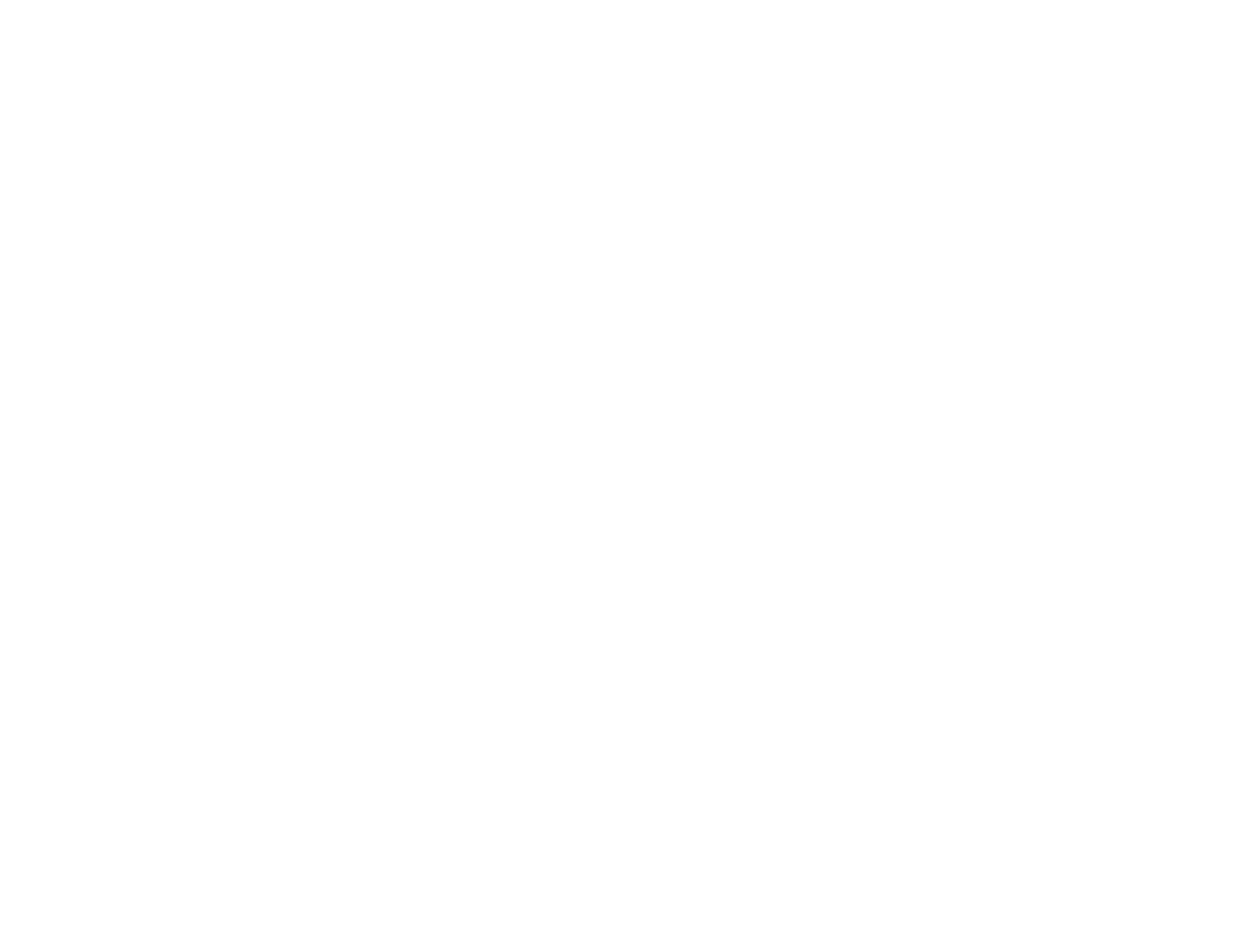
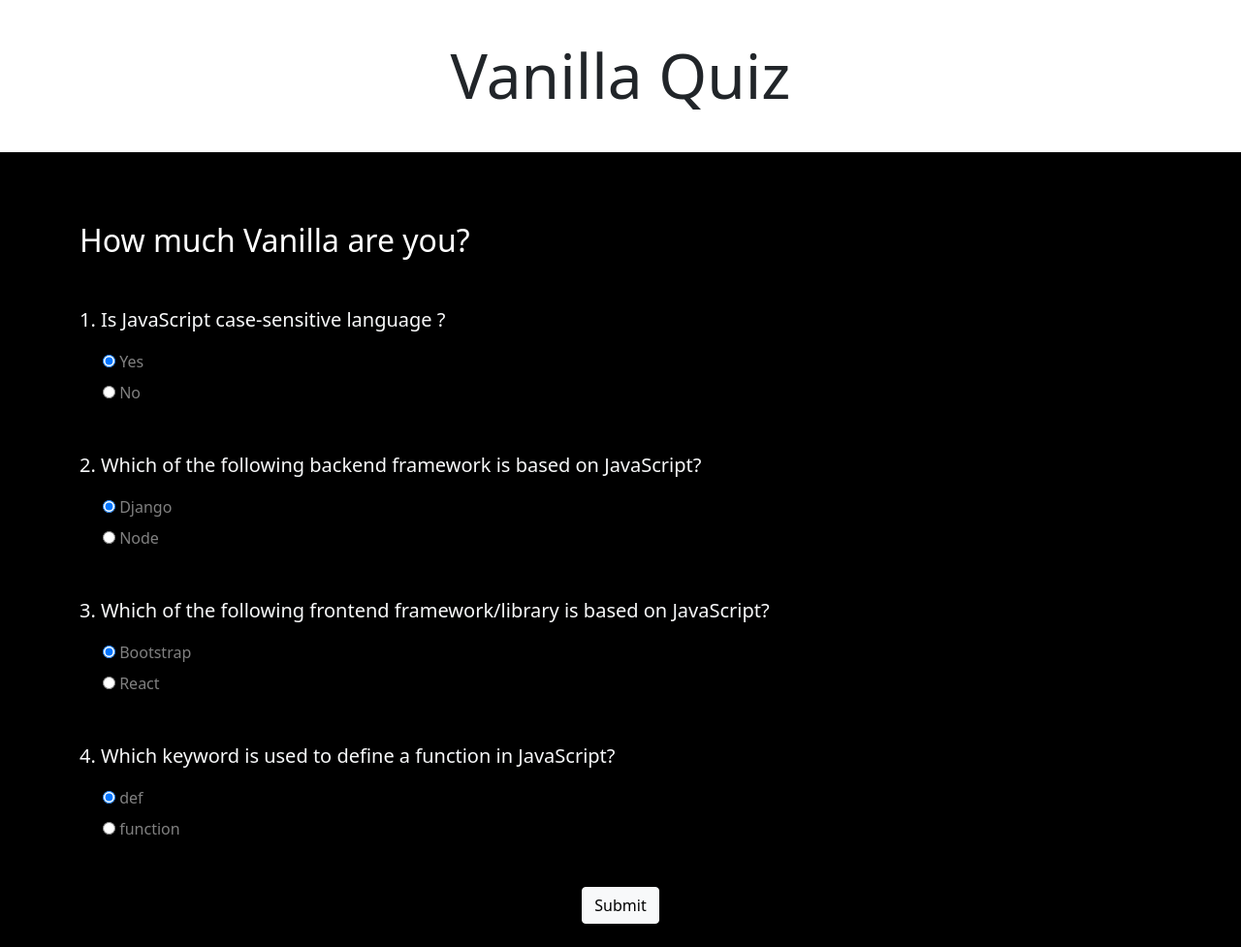
Before and after one commit to Sarthaknegigit/VanillaQuizApp, a plain HTML site: page index.html in a window 1280 px wide. Shown: the whole page at 97% size. Before the commit the page ends 800 px from the top, so only its background shows below. Drawn offline with nearby package versions, Linux system fonts and the light colour scheme.

Commit message:
Basic Frontend Done

```diff
--- a/index.html
+++ b/index.html
@@ -1,14 +1,106 @@
 <!DOCTYPE html>
 <html lang="en">
-<head>
-    <meta charset="UTF-8">
-    <meta http-equiv="X-UA-Compatible" content="IE=edge">
-    <meta name="viewport" content="width=device-width, initial-scale=1.0">
+  <head>
+    <meta charset="UTF-8" />
+    <meta http-equiv="X-UA-Compatible" content="IE=edge" />
+    <meta name="viewport" content="width=device-width, initial-scale=1.0" />
+    <link
+      rel="stylesheet"
+      href="https://cdn.jsdelivr.net/npm/bootstrap@5.1.0/dist/css/bootstrap.min.css"
+      integrity="sha384-KyZXEAg3QhqLMpG8r+8fhAXLRk2vvoC2f3B09zVXn8CA5QIVfZOJ3BCsw2P0p/We"
+      crossorigin="anonymous"
+    />
+    <script
+      src="https://cdn.jsdelivr.net/npm/bootstrap@5.1.0/dist/js/bootstrap.min.js"
+      integrity="sha384-cn7l7gDp0eyniUwwAZgrzD06kc/tftFf19TOAs2zVinnD/C7E91j9yyk5//jjpt/"
+      crossorigin="anonymous"
+    ></script>
     <title>Vanilla Quiz</title>
-</head>
-<body>
+  </head>
+  <body>
+    <!-- Top section -->
+    <div class="intro py-3 bg-white text-center">
+      <div class="container">
+        <h2 class="text-dark display-3 my-4">Vanilla Quiz</h2>
+      </div>
+    </div>
 
+    <!-- Quiz section -->
+    <div class="quiz py-4 bg-black">
+      <div class="container">
+        <h2 class="my-5 text-white">How much Vanilla are you?</h2>
+
+        <form class="quiz-form text-light">
+
+          <div class="my-5">
+            <p class="lead font-weight-normal">
+              1. Is JavaScript case-sensitive language ?
+            </p>
+            <div class="form-check my-2 text-white-50">
+              <input type="radio" name="q1" value="A" checked />
+              <label class="form-check-label">Yes</label>
+            </div>
+            <div class="form-check my-2 text-white-50">
+              <input type="radio" name="q1" value="B" />
+              <label class="form-check-label"> No
+              </label>
+            </div>
+          </div>
+
+          <div class="my-5">
+            <p class="lead font-weight-normal">
+              2. Which of the following backend framework is based on JavaScript?
+            </p>
+            <div class="form-check my-2 text-white-50">
+              <input type="radio" name="q2" value="A" checked />
+              <label class="form-check-label">Django</label>
+            </div>
+            <div class="form-check my-2 text-white-50">
+              <input type="radio" name="q2" value="B" />
+              <label class="form-check-label">Node</label>
+            </div>
+          </div>
+
+          <div class="my-5">
+            <p class="lead font-weight-normal">
+              3. Which of the following frontend framework/library is based on JavaScript?
+            </p>
+            <div class="form-check my-2 text-white-50">
+              <input type="radio" name="q3" value="A" checked />
+              <label class="form-check-label"
+                >Bootstrap</label
+              >
+            </div>
+            <div class="form-check my-2 text-white-50">
+              <input type="radio" name="q3" value="B" />
+              <label class="form-check-label"
+                >React</label
+              >
+            </div>
+          </div>
+
+          <div class="my-5">
+            <p class="lead font-weight-normal">
+              4. Which keyword is used to define a function in JavaScript?
+            </p>
+            <div class="form-check my-2 text-white-50">
+              <input type="radio" name="q4" value="A" checked />
+              <label class="form-check-label">def</label>
+            </div>
+            <div class="form-check my-2 text-white-50">
+              <input type="radio" name="q4" value="B" />
+              <label class="form-check-label">function</label>
+            </div>
+          </div>
+
+          <div class="text-center">
+            <input type="submit" class="btn btn-light" />
+          </div>
+
+        </form>
+      </div>
+    </div>
 
     <script src="app.js"></script>
-</body>
+  </body>
 </html>
```
